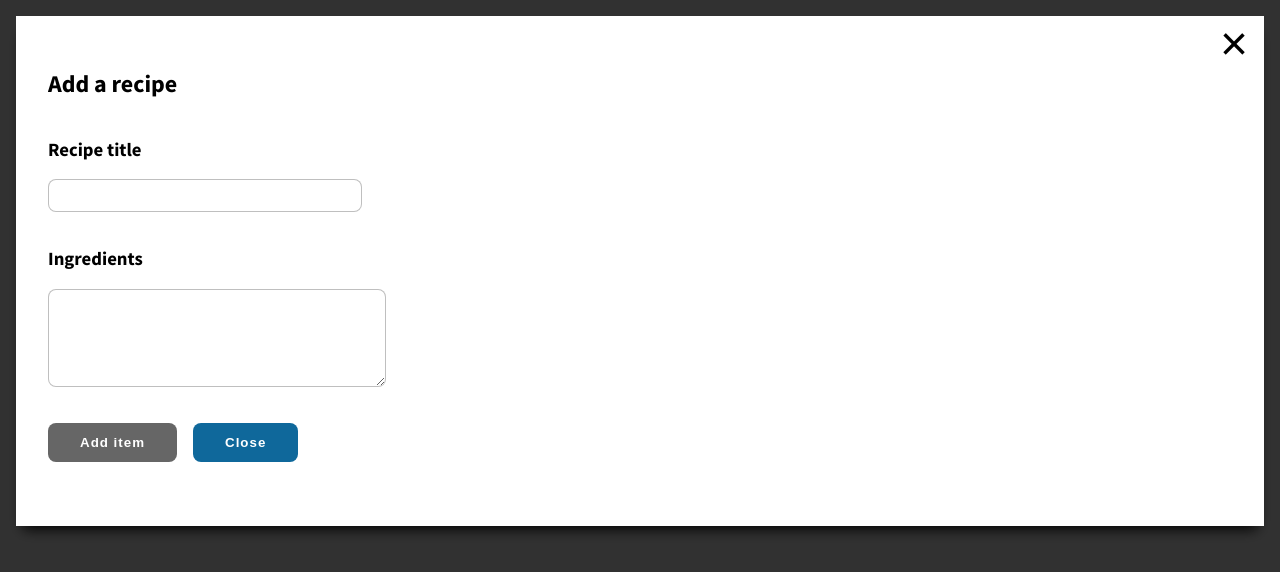
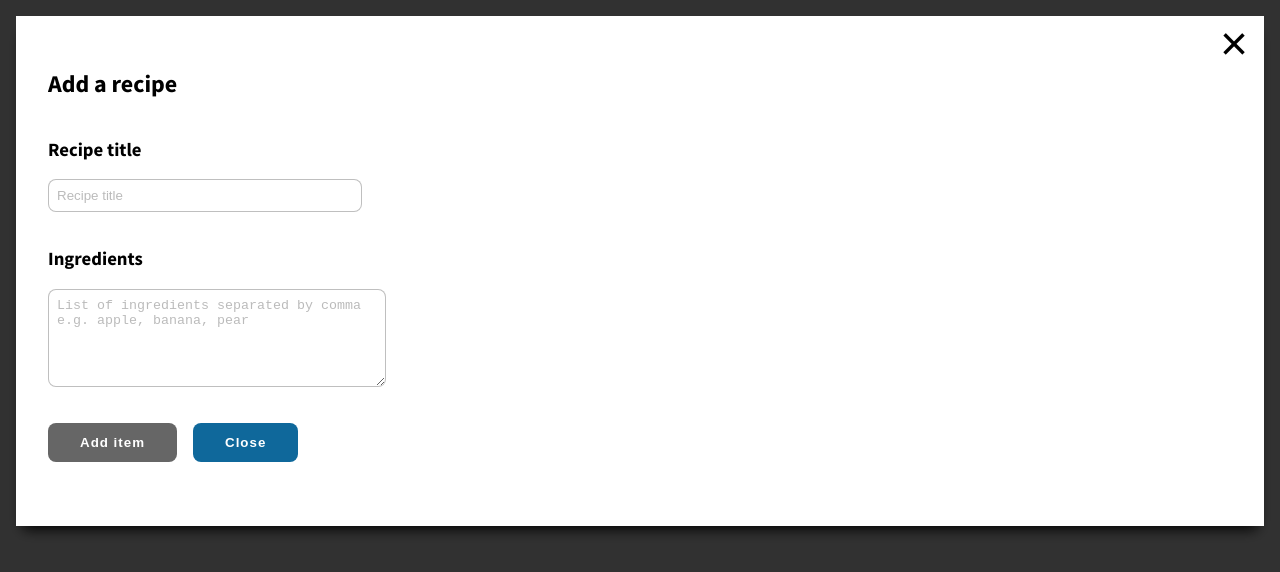
Before and after one commit to lucasgoral/react-crud, a React (Create React App) app: page / in a window 1280 px wide. Both pictures are taken after a click on the button "Add item". Shown: the top 572 px of the page. Built offline with nearby package versions, Linux system fonts and the light colour scheme.

Commit message:
added placeholder

```diff
--- a/src/components/RecipeForm.jsx
+++ b/src/components/RecipeForm.jsx
@@ -56,7 +56,7 @@
   };
   return (
     <div>
-      <form action="post">
+      <form>
         <h2> {edit ? "Edit the recipe" : "Add a recipe"} </h2>
         <div>
           <h3> Recipe title </h3>
@@ -65,6 +65,7 @@
             name="title"
             onChange={validAndHandleCHnage}
             value={title}
+            placeholder="Recipe title"
           />
           <p
             className="error"
@@ -82,6 +83,7 @@
             name="ingredients"
             onChange={validAndHandleCHnage}
             value={ingredients}
+            placeholder="List of ingredients separated by comma e.g. apple, banana, pear"
           />
           <p
             className="error"
--- a/src/sass/form.scss
+++ b/src/sass/form.scss
@@ -22,4 +22,23 @@
         color: $danger;
         margin-top: 0;
     }
+    textarea,
+    input {
+        &::-webkit-input-placeholder {
+            /* Chrome/Opera/Safari */
+            color: $lightGray;
+        }
+        &::-moz-placeholder {
+            /* Firefox 19+ */
+            color: $lightGray;
+        }
+        &:-ms-input-placeholder {
+            /* IE 10+ */
+            color: $lightGray;
+        }
+        &:-moz-placeholder {
+            /* Firefox 18- */
+            color: $lightGray;
+        }
+    }
 }
--- a/src/sass/index.scss
+++ b/src/sass/index.scss
@@ -9,6 +9,7 @@
 $color03: #f8ca00;
 $danger: #bd1550;
 $gray: #666;
+$lightGray: #bbb;
 $good: rgb(83,
 155,
 15);
```
